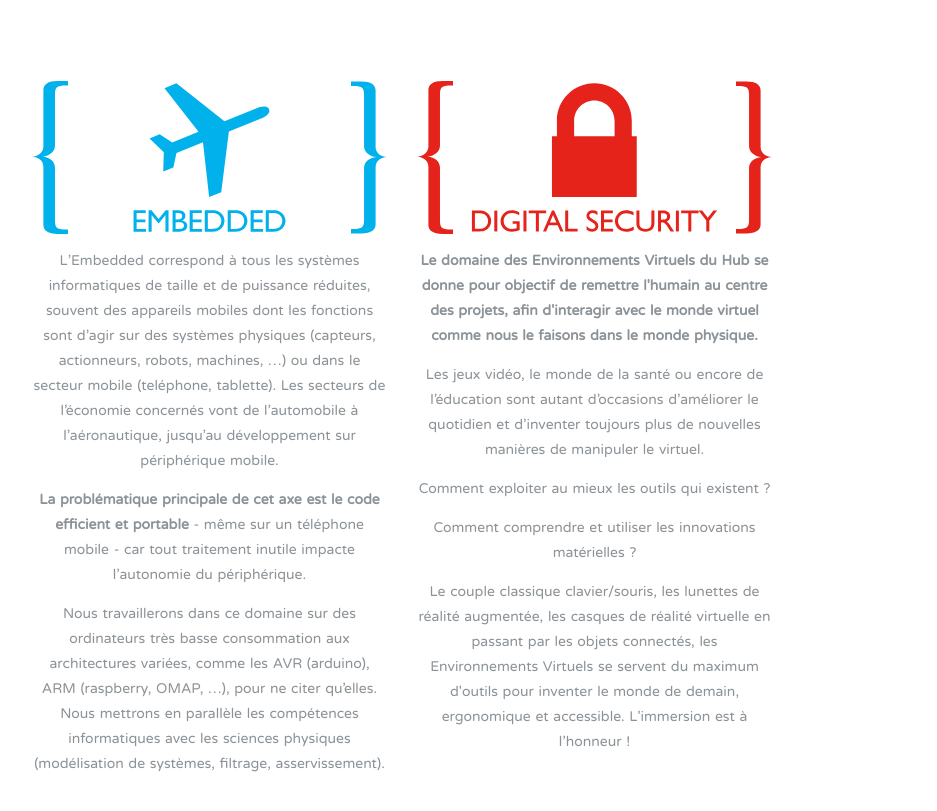
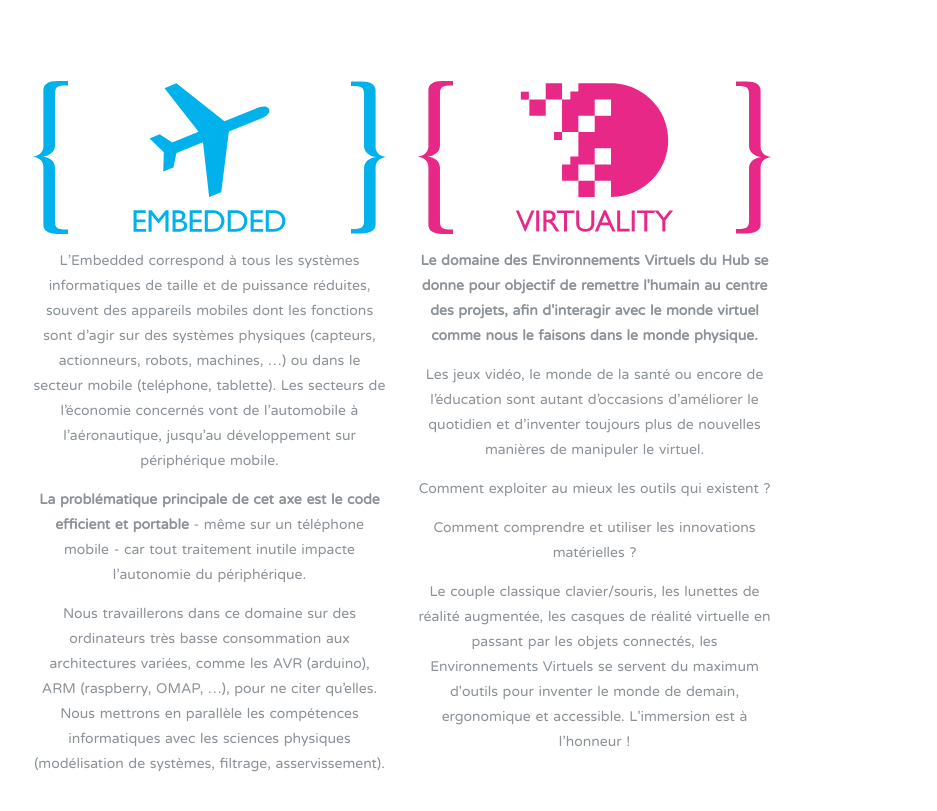
Before and after one commit to geekuillaume/HubInnovationLyon, a website: page app/index.html in a window 1280 px wide. Shown: the part 2334-3145 px from the top of the page, without its empty margins (238-1175 px from the left). Drawn offline with Linux system fonts and the light colour scheme; files that its build step writes are made by us from their sources.

Commit message:
Changed Virtuality image

```diff
--- a/app/index.html
+++ b/app/index.html
@@ -122,7 +122,7 @@
                     <p>Nous travaillerons dans ce domaine sur des ordinateurs très basse consommation aux architectures variées, comme les AVR (arduino), ARM (raspberry, OMAP, …), pour ne citer qu’elles. Nous mettrons en parallèle les compétences informatiques avec les sciences physiques (modélisation de systèmes, filtrage, asservissement).</p>
                   </div>
                   <div class="col-md-6 wp2 delay-1s">
-                    <img src="img/DigitalSecurity.svg" alt="Digital Security">
+                    <img src="img/Virtuality.svg" alt="Digital Security">
                     <p><b>Le domaine des Environnements Virtuels du Hub se donne pour objectif de remettre l'humain au centre des projets, afin d'interagir avec le monde virtuel comme nous le faisons dans le monde physique.</b></p>
 
                     <p>Les jeux vidéo, le monde de la santé ou encore de l’éducation sont autant d’occasions d’améliorer le quotidien et d’inventer toujours plus de nouvelles manières de manipuler le virtuel.</p>
```
Also changed, not shown: dist/index.html.
